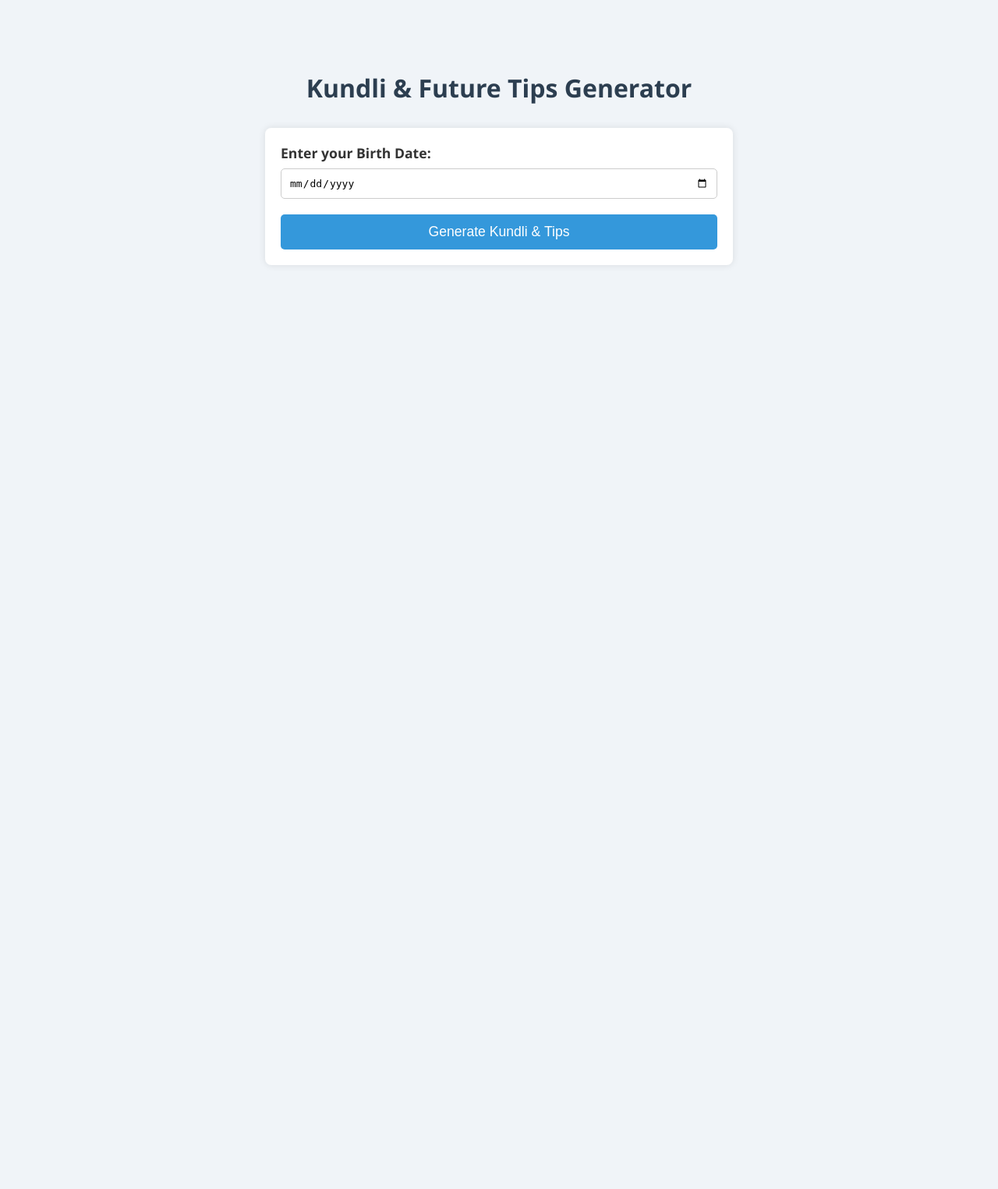
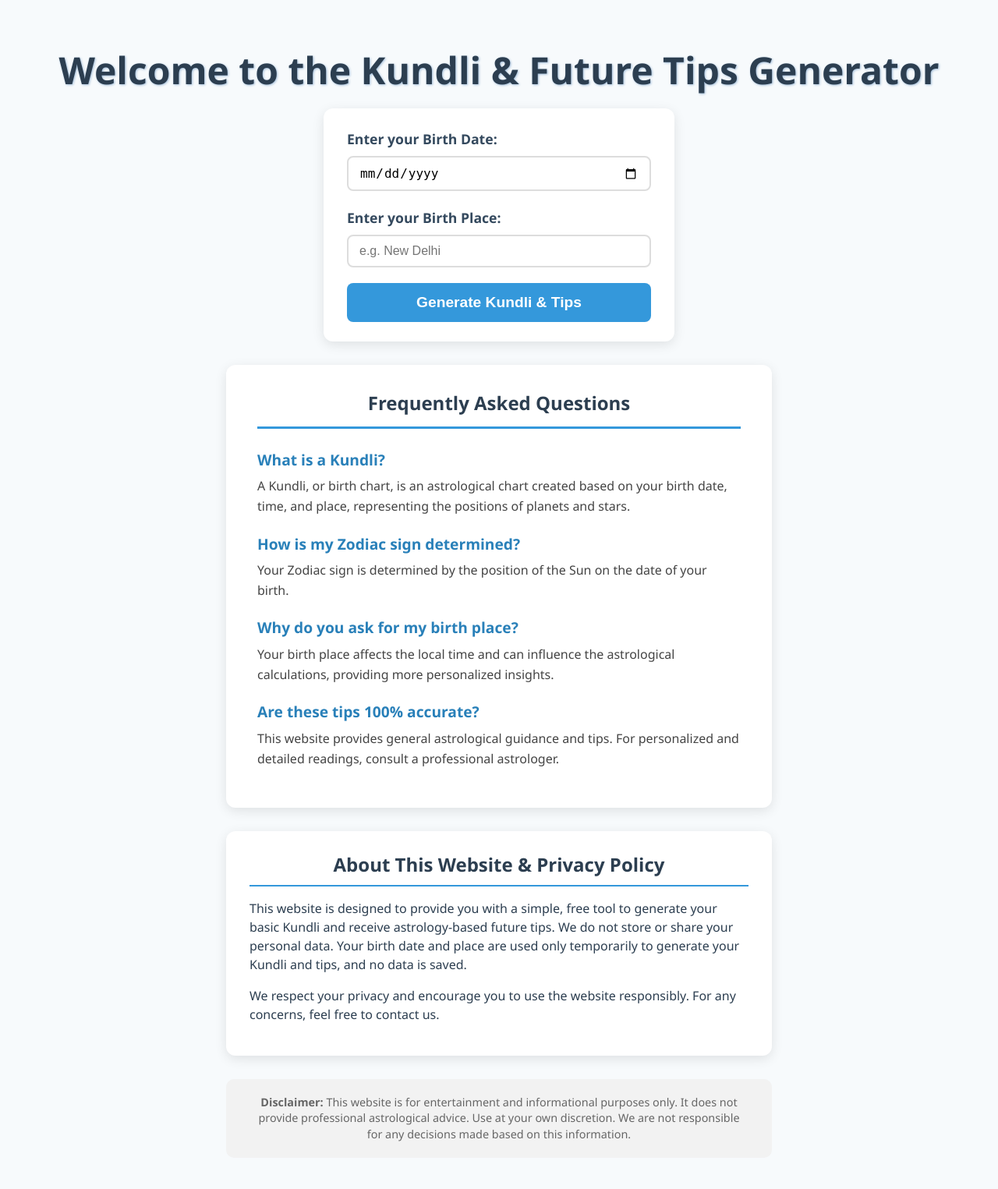
Before and after one commit to sandeep780049/kundli-website, a Flask app: page / in a window 1280 px wide. Shown: the whole page at 78% size. Before the commit the page ends 340 px from the top, so only its background shows below. Run offline with Flask 3, Linux system fonts and the light colour scheme.

Commit message:
Update index.html

```diff
--- a/templates/index.html
+++ b/templates/index.html
@@ -4,99 +4,256 @@
   <meta charset="UTF-8" />
   <meta name="viewport" content="width=device-width, initial-scale=1" />
   <title>Kundli & Future Tips Generator</title>
+
+  <!-- SEO Meta -->
+  <meta name="description" content="Generate your Kundli (astrological birth chart) based on your birth date and place. Get personalized future tips and astrology insights." />
+  <meta name="keywords" content="kundli, horoscope, astrology, birth chart, zodiac sign, future tips, astrology website" />
+  <meta name="author" content="YourName or YourWebsite" />
+
   <style>
+    /* Reset & base */
+    * {
+      box-sizing: border-box;
+    }
     body {
       font-family: 'Segoe UI', Tahoma, Geneva, Verdana, sans-serif;
-            max-width: 600px;
-            margin: 50px auto;
+      margin: 0; padding: 0;
+      background-color: #f7fafc;
+      color: #333;
+      line-height: 1.6;
+      min-height: 100vh;
+      display: flex;
+      flex-direction: column;
+      align-items: center;
       padding: 20px;
-            background-color: #f0f4f8;
-            color: #333;
     }
     h1 {
+      font-size: 3rem;
+      margin-bottom: 10px;
       color: #2c3e50;
       text-align: center;
-            margin-bottom: 30px;
+      text-shadow: 1px 1px 3px #a0bcd8;
     }
     form {
       background: white;
-            padding: 20px;
-            border-radius: 8px;
-            box-shadow: 0 0 10px rgb(0 0 0 / 0.1);
+      padding: 25px 30px;
+      border-radius: 12px;
+      box-shadow: 0 4px 15px rgba(0,0,0,0.1);
+      max-width: 450px;
+      width: 100%;
       margin-bottom: 30px;
     }
     label {
+      font-weight: 700;
       display: block;
-            font-weight: 600;
       margin-bottom: 8px;
-            font-size: 1.1em;
+      font-size: 1.1rem;
+      color: #34495e;
     }
-        input[type="date"] {
+    input[type="date"],
+    input[type="text"] {
       width: 100%;
-            padding: 10px;
-            font-size: 1em;
-            border: 1px solid #ccc;
-            border-radius: 5px;
-            box-sizing: border-box;
+      padding: 10px 14px;
+      font-size: 1rem;
+      border: 2px solid #ddd;
+      border-radius: 8px;
       margin-bottom: 20px;
+      transition: border-color 0.3s ease;
+    }
+    input[type="date"]:focus,
+    input[type="text"]:focus {
+      outline: none;
+      border-color: #3498db;
     }
     button {
+      width: 100%;
       background-color: #3498db;
+      border: none;
+      padding: 14px;
+      font-size: 1.2rem;
       color: white;
-            border: none;
-            padding: 12px 20px;
-            font-size: 1.1em;
+      border-radius: 8px;
       cursor: pointer;
-            border-radius: 5px;
-            width: 100%;
+      font-weight: 700;
+      transition: background-color 0.3s ease;
     }
     button:hover {
       background-color: #2980b9;
     }
-        .result, .error {
+    .error {
+      color: #e74c3c;
+      font-weight: 700;
+      margin-bottom: 20px;
+      text-align: center;
+    }
+    .result {
       background: white;
-            padding: 20px;
-            border-radius: 8px;
-            box-shadow: 0 0 8px rgb(0 0 0 / 0.1);
-        }
-        .error {
-            color: red;
-            font-weight: 600;
+      max-width: 450px;
+      width: 100%;
+      border-radius: 12px;
+      padding: 25px 30px;
+      box-shadow: 0 4px 15px rgba(0,0,0,0.1);
+      margin-bottom: 30px;
+      line-height: 1.5;
+      color: #2c3e50;
     }
     .result h2 {
       margin-top: 0;
       color: #34495e;
+      border-bottom: 2px solid #3498db;
+      padding-bottom: 8px;
     }
     .result p {
-            font-size: 1.1em;
+      font-size: 1.1rem;
+      margin: 10px 0;
+    }
+    /* FAQ Section */
+    .faq {
+      max-width: 700px;
+      width: 100%;
+      background: white;
+      border-radius: 12px;
+      padding: 30px 40px;
+      box-shadow: 0 4px 15px rgba(0,0,0,0.1);
+      margin-bottom: 30px;
+    }
+    .faq h2 {
+      color: #2c3e50;
+      border-bottom: 3px solid #3498db;
+      padding-bottom: 10px;
+      margin-top: 0;
+      margin-bottom: 25px;
+      text-align: center;
+    }
+    .faq-item {
+      margin-bottom: 20px;
+    }
+    .faq-item h3 {
+      font-size: 1.2rem;
+      color: #2980b9;
+      margin-bottom: 6px;
+    }
+    .faq-item p {
+      font-size: 1rem;
+      color: #444;
+      margin: 0;
+    }
+    /* Disclaimer */
+    footer {
+      max-width: 700px;
+      width: 100%;
+      font-size: 0.9rem;
+      color: #666;
+      background: #f2f2f2;
+      padding: 20px 30px;
+      border-radius: 10px;
+      margin-bottom: 20px;
       line-height: 1.4;
+      text-align: center;
+    }
+    /* About & Privacy */
+    .about {
+      max-width: 700px;
+      width: 100%;
+      background: white;
+      border-radius: 12px;
+      padding: 25px 30px;
+      box-shadow: 0 4px 15px rgba(0,0,0,0.1);
+      margin-bottom: 30px;
+      color: #2c3e50;
+      line-height: 1.5;
+    }
+    .about h2 {
+      margin-top: 0;
+      border-bottom: 2px solid #3498db;
+      padding-bottom: 8px;
+      margin-bottom: 15px;
+      text-align: center;
+    }
+    /* Responsive */
+    @media (max-width: 600px) {
+      body {
+        padding: 15px 10px;
+      }
+      form, .result, .faq, .about, footer {
+        padding: 20px 15px;
+      }
+      h1 {
+        font-size: 2.2rem;
+      }
+      button {
+        font-size: 1rem;
+        padding: 12px;
+      }
     }
   </style>
 </head>
 <body>
-    <h1>Kundli & Future Tips Generator</h1>
 
-    <form method="POST">
-        <label for="birth_date">Enter your Birth Date:</label>
-        <input type="date" id="birth_date" name="birth_date" required />
-        <button type="submit">Generate Kundli & Tips</button>
-    </form>
+  <h1>Welcome to the Kundli & Future Tips Generator</h1>
 
+  <form method="POST" novalidate>
     {% if error %}
       <div class="error">{{ error }}</div>
     {% endif %}
+
+    <label for="birth_date">Enter your Birth Date:</label>
+    <input type="date" id="birth_date" name="birth_date" required />
+
+    <label for="birth_place">Enter your Birth Place:</label>
+    <input type="text" id="birth_place" name="birth_place" placeholder="e.g. New Delhi" required />
+
+    <button type="submit">Generate Kundli & Tips</button>
+  </form>
 
   {% if kundli %}
     <div class="result">
       <h2>Your Kundli</h2>
       <p><strong>Birth Date:</strong> {{ kundli.birth_date }}</p>
+      <p><strong>Birth Place:</strong> {{ kundli.birth_place }}</p>
       <p><strong>Zodiac Sign:</strong> {{ kundli.zodiac_sign }}</p>
       <p><strong>Element:</strong> {{ kundli.element }}</p>
       <p><strong>Lucky Planet:</strong> {{ kundli.lucky_planet }}</p>
+      <p>{{ kundli.general_note }}</p>
 
       <h2>Future Tips</h2>
       <p>{{ tips }}</p>
     </div>
   {% endif %}
+
+  <section class="faq" aria-label="Frequently Asked Questions">
+    <h2>Frequently Asked Questions</h2>
+
+    <div class="faq-item">
+      <h3>What is a Kundli?</h3>
+      <p>A Kundli, or birth chart, is an astrological chart created based on your birth date, time, and place, representing the positions of planets and stars.</p>
+    </div>
+
+    <div class="faq-item">
+      <h3>How is my Zodiac sign determined?</h3>
+      <p>Your Zodiac sign is determined by the position of the Sun on the date of your birth.</p>
+    </div>
+
+    <div class="faq-item">
+      <h3>Why do you ask for my birth place?</h3>
+      <p>Your birth place affects the local time and can influence the astrological calculations, providing more personalized insights.</p>
+    </div>
+
+    <div class="faq-item">
+      <h3>Are these tips 100% accurate?</h3>
+      <p>This website provides general astrological guidance and tips. For personalized and detailed readings, consult a professional astrologer.</p>
+    </div>
+  </section>
+
+  <section class="about" aria-label="About and Privacy Policy">
+    <h2>About This Website & Privacy Policy</h2>
+    <p>This website is designed to provide you with a simple, free tool to generate your basic Kundli and receive astrology-based future tips. We do not store or share your personal data. Your birth date and place are used only temporarily to generate your Kundli and tips, and no data is saved.</p>
+    <p>We respect your privacy and encourage you to use the website responsibly. For any concerns, feel free to contact us.</p>
+  </section>
+
+  <footer>
+    <strong>Disclaimer:</strong> This website is for entertainment and informational purposes only. It does not provide professional astrological advice. Use at your own discretion. We are not responsible for any decisions made based on this information.
+  </footer>
+
 </body>
 </html>
```
Lines whose indentation alone changed are shown as unchanged.
